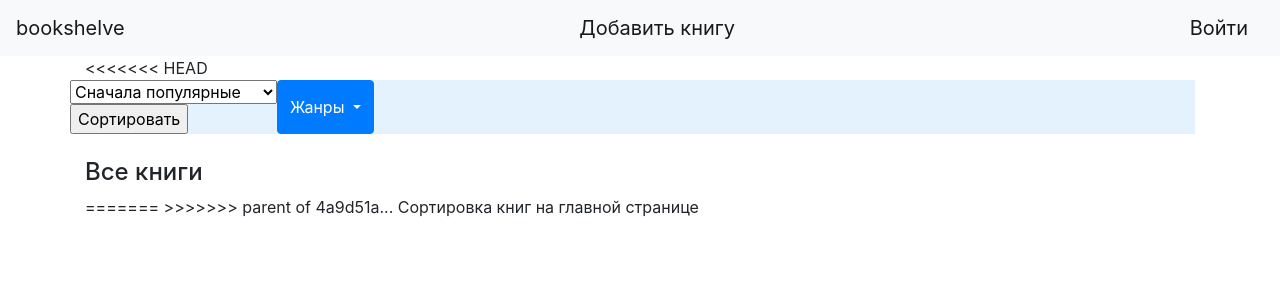
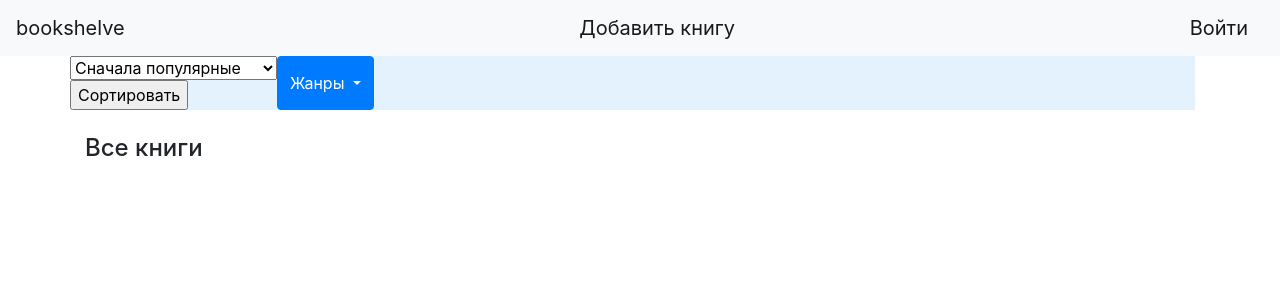
Before and after one commit to itookyourboo/bookshelve, a Flask app: page / in a window 1280 px wide. Shown: the top 300 px of the page. Run offline with Flask 2, Linux system fonts and the light colour scheme; data that the repository does not hold is empty; some libraries are stand-ins or nearby versions.

Commit message:
Изыдьте, баги

```diff
--- a/templates/index.html
+++ b/templates/index.html
@@ -1,7 +1,6 @@
 {% extends "base.html" %}
 
 {% block content %}
-<<<<<<< HEAD
 <header style="background-color: #e3f2fd;">
     <div class="row">
         <form action="" method="post" enctype="multipart/form-data" novalidate>
@@ -23,11 +22,6 @@
 </header>
     <br>
     <h4>{{ index_title }}</h4>
-=======
-    <!--{% if 'username' in session %}-->
-        <!--<h2>Привет, {{session['username']}}</h2>-->
-    <!--{% endif %}-->
->>>>>>> parent of 4a9d51a... Сортировка книг на главной странице
     {% for book in books %}
         {% if loop.index0 % columns == 0 %}
         <div class="row">
```
